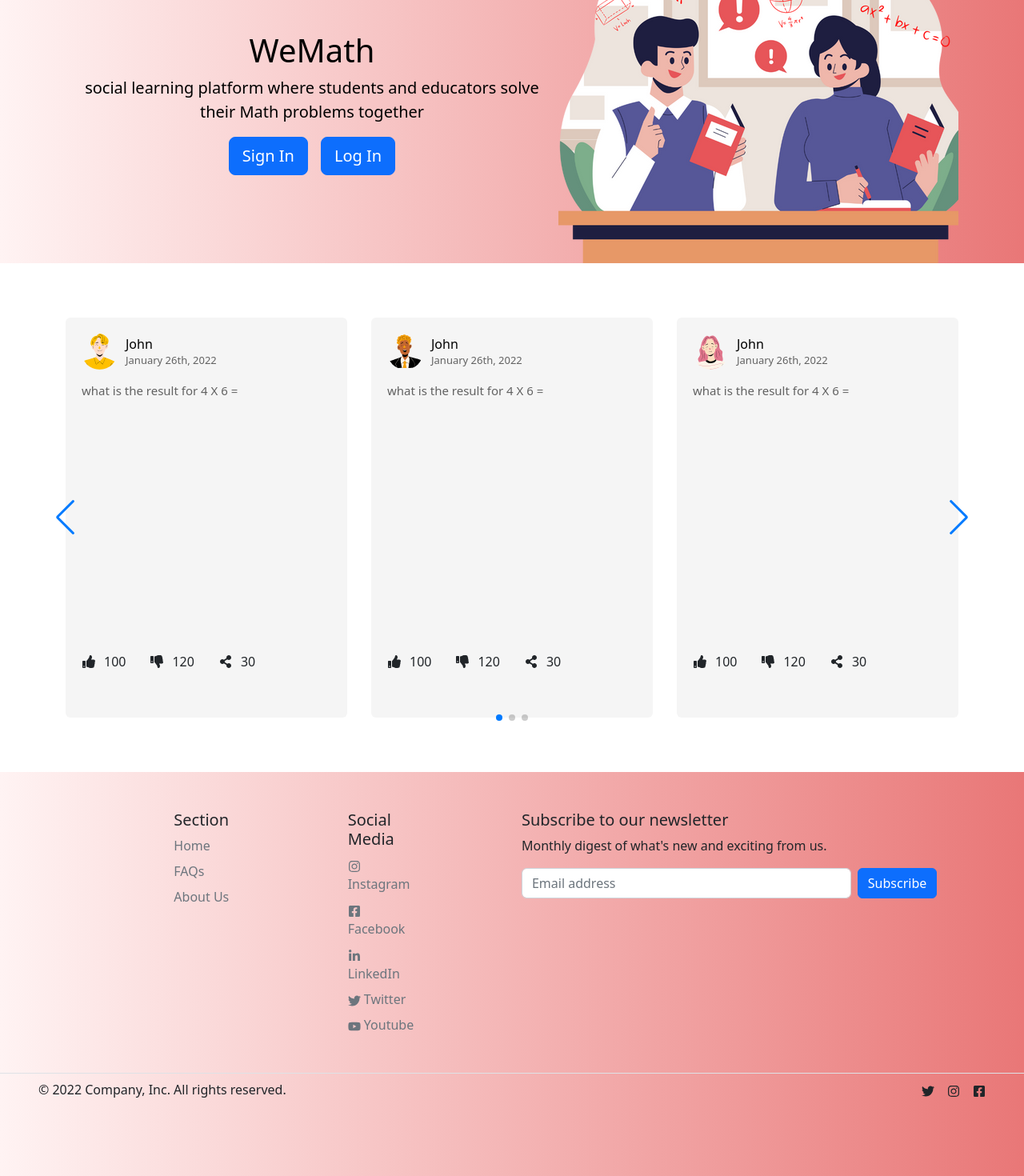
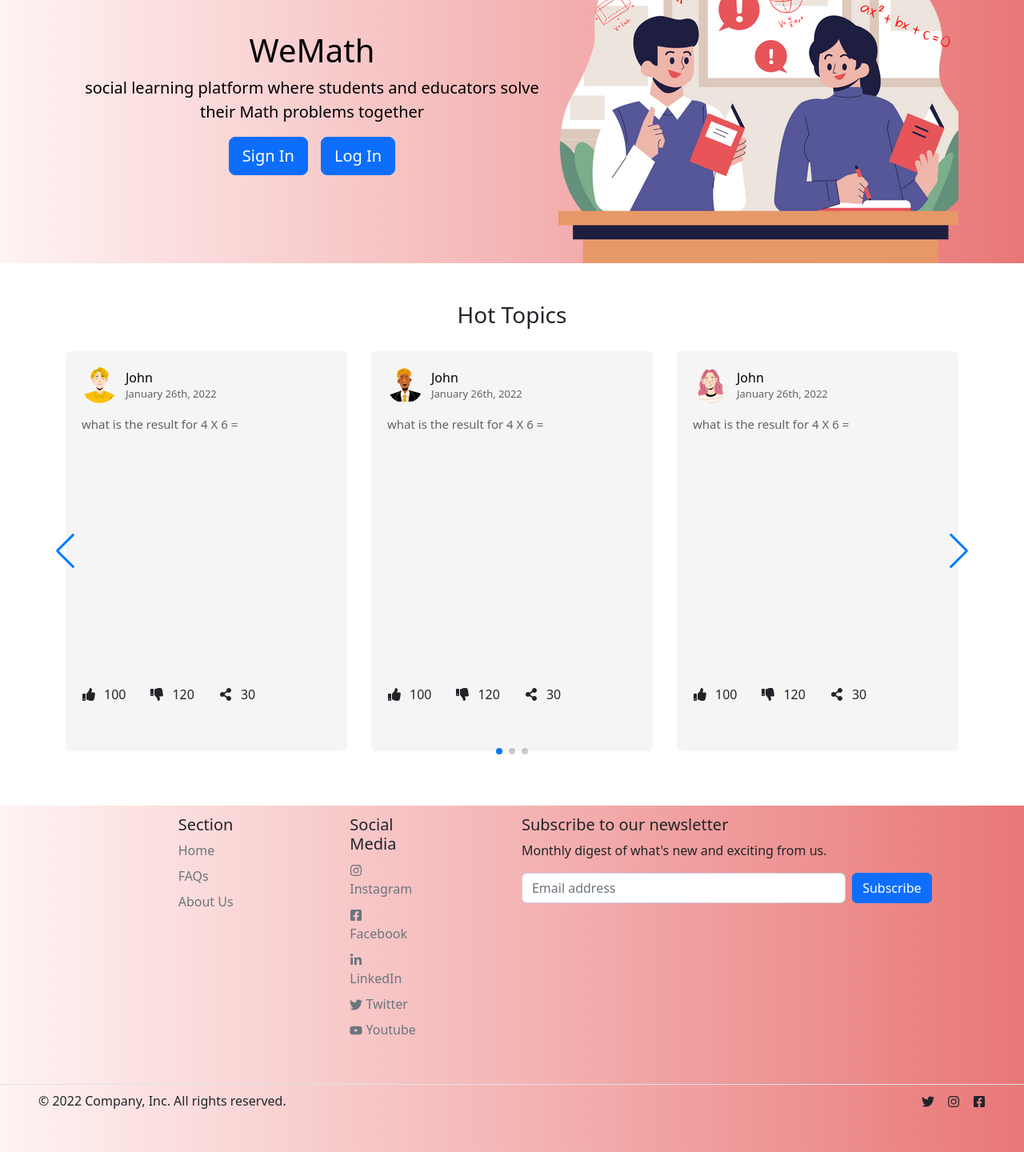
Before and after one commit to TiaApril/MetroHack, a React (Create React App) app in the folder project/: page / in a window 1280 px wide. Shown: the part 175-1645 px from the top of the page at 80% size. After the commit the page ends 1615 px from the top, so only its background shows below. Built offline with nearby package versions, Linux system fonts and the light colour scheme.

Commit message:
dropdown

```diff
--- a/project/src/component/Footer.js
+++ b/project/src/component/Footer.js
@@ -4,9 +4,9 @@ import {FaFacebookSquare, FaTwitter, FaInstagram, FaLinkedinIn, FaYoutube} from
 
 function Footer() {
     return (
-      <footer class="py-5 bg-dark">
-        <div class="row">
-          <div class="col-2 offset-md-2 mb-3 ">
+      <footer class="py-1 bg-dark">
+        <div class="row p-2">
+          <div class="col-2 offset-md-2 mb-3">
             <h5>Section</h5>
             <ul class="nav flex-column">
               <li class="nav-item mb-2">
--- a/project/src/component/SwiperTopic.js
+++ b/project/src/component/SwiperTopic.js
@@ -25,6 +25,7 @@ function SwiperTopic() {
     <>
 
     <section className='p-5'>
+      <h3 className='text-center'>Hot Topics</h3>
       <div className='container'>
         <div className='row g-lg-5'>
         <Swiper
@@ -45,6 +46,7 @@ function SwiperTopic() {
         </div>
         <SwiperSlide>
         <div className='col-md'>
+
             <div className='post-container'>
                 <div className='user-profile'>
                   <img src={Man1}></img>
--- a/project/src/pages/Home.js
+++ b/project/src/pages/Home.js
@@ -6,11 +6,11 @@ import SwiperTopic from '../component/SwiperTopic'
 function Home() {
   return (
     <>
-    <div>
+
       <CopyWriting/>
       <SwiperTopic/>
       <Footer/>
-    </div>
+
 
 
     </>
--- a/project/src/pages/Result.js
+++ b/project/src/pages/Result.js
@@ -2,8 +2,11 @@ import React from 'react'
 import AnswerButton from '../resultcomp/AnswerButton'
 import AnswerPost from '../resultcomp/AnswerPost'
 import HotTopicSide from '../resultcomp/HotTopicSide'
+import Order from '../resultcomp/Order'
 import Question from '../resultcomp/Question'
 import RelatedTopics from '../resultcomp/RelatedTopics'
+
+
 
 
 
@@ -19,6 +22,7 @@ function Result() {
                             <div className="container me-5 p-2 w-100 bd-highlight">
                                <Question/>
                                <AnswerButton/>
+                               <Order/>
                                <AnswerPost/>
                                <RelatedTopics/>
                             </div>
--- a/project/src/resultcomp/AnswerButton.js
+++ b/project/src/resultcomp/AnswerButton.js
@@ -25,11 +25,15 @@ function AnswerButton() {
                     <Card.Body id="example-collapse-text">
                     <InputGroup className="mb-3">
                     <Form.Control
-                      placeholder="Recipient's username"
-                      aria-label="Recipient's username"
+                      placeholder="Give your answer here"
+
                       aria-describedby="basic-addon2"
                     />
-                    <InputGroup.Text id="basic-addon2">Submit</InputGroup.Text>
+                    <InputGroup.Text id="basic-addon2">
+                    <Button variant="outline-secondary" id="button-addon2">
+                      Submit
+                    </Button>
+                    </InputGroup.Text>
                     </InputGroup>
                     </Card.Body>
                   </Collapse>
--- /dev/null
+++ b/project/src/resultcomp/Order.js
@@ -0,0 +1,29 @@
+import React from 'react'
+import Dropdown from 'react-bootstrap/Dropdown'
+
+function Order() {
+  return (
+    <>
+    <div className='container-fluid d-sm-flex align-items-center justify-content-between p-3'>
+                    <h5 className='text-start'>14 Results</h5>
+                    <Dropdown>
+                        <Dropdown.Toggle id="dropdown-button-dark-example1" variant="secondary">
+                        Order by:
+                        </Dropdown.Toggle>
+
+                        <Dropdown.Menu>
+
+                        <Dropdown.Item href="#/action-2" active>Newest</Dropdown.Item>
+                        <Dropdown.Item href="#/action-3">Most Popular</Dropdown.Item>
+                        <Dropdown.Divider />
+
+                        </Dropdown.Menu>
+                    </Dropdown>
+
+                </div>
+
+    </>
+  )
+}
+
+export default Order
```
